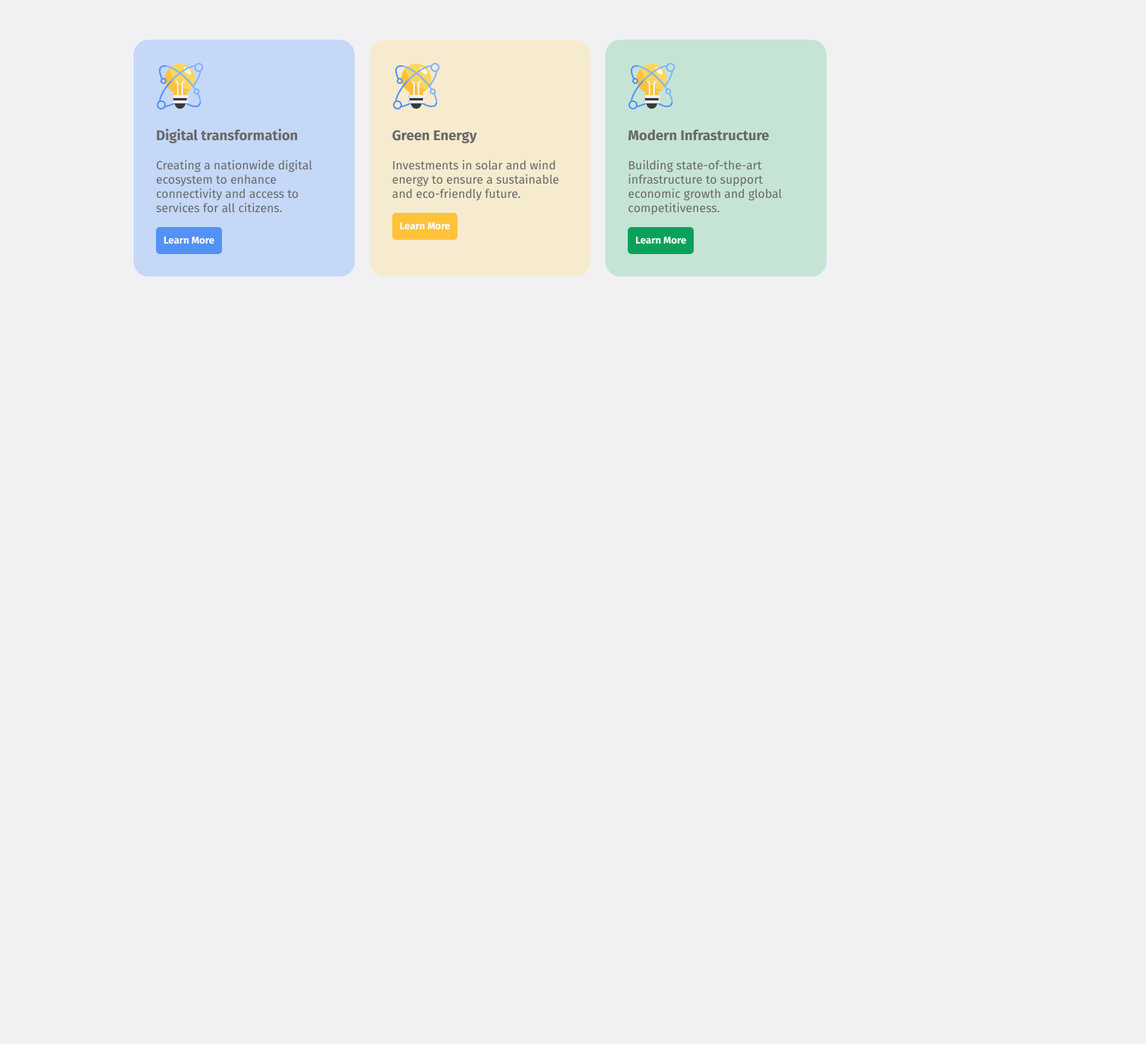
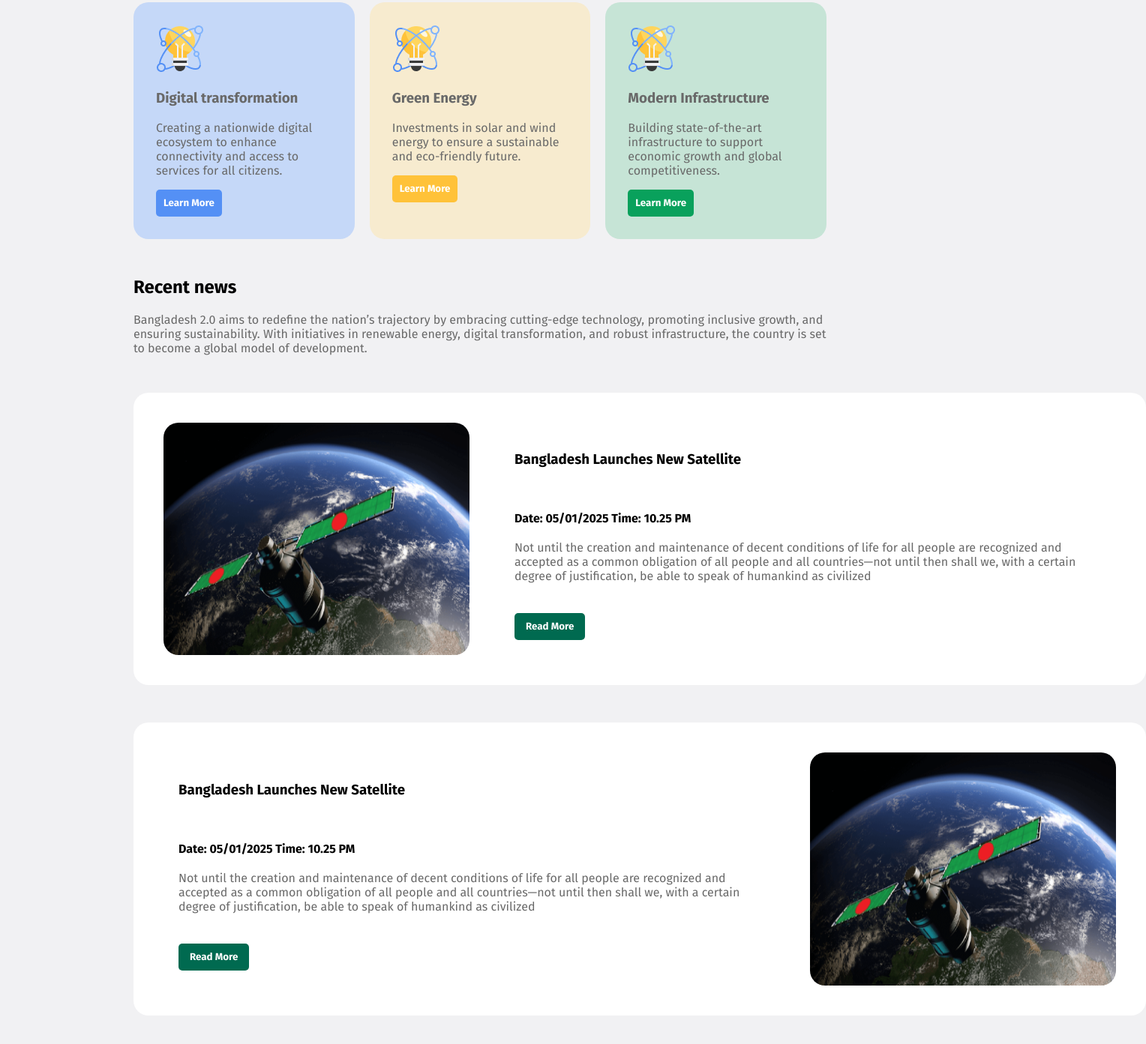
Before and after one commit to fabiha23/assignment1, a plain HTML site: page index.html in a window 1280 px wide. Shown: the part 855-2248 px from the top of the page at 75% size, 1528 px wide, since content can reach past the window. Before the commit the page ends 1274 px from the top, so only its background shows below. Drawn offline with Linux system fonts and the light colour scheme.

Commit message:
more main section

```diff
--- a/index.html
+++ b/index.html
@@ -53,8 +53,36 @@
                 <button class="hover btn3">Learn More</button>
             </div>
         </section>
+        </section>
+        <section class="main">
+            <h2>Recent news</h2>
+            <p class="normal">Bangladesh 2.0 aims to redefine the nation’s trajectory by embracing cutting-edge technology, promoting inclusive growth, and ensuring sustainability. With initiatives in renewable energy, digital transformation, and robust infrastructure, the country is set to become a global model of development.</p>
+        </section>
+        <section >
+            <div class="main white">
+                <img class="sat1" src="./assets/satelite.png" alt="">
+                <section class="white"><h3 class="white">Bangladesh Launches New Satellite</h3>
+                    <!-- <img class="zaz" src="./assets/al-jazeera.png" alt=""> -->
+                    <br>
+                    <time class="white" datetime="">Date: 05/01/2025 Time: 10.25 PM</time>
+                    <p class="normal align">Not until the creation and maintenance of decent conditions of life for all people are recognized and accepted as a common obligation of all people and all countries—not until then shall we,
+                        with a certain degree of justification, be able to speak of humankind as civilized</p>
+                    <button class="hover read align">Read More</button></section>
 
+            </div>
+            <div class="main white">
+                <section class="white">
+                    <h3 class="white">Bangladesh Launches New Satellite</h3>
+                <!-- <img class="zaz" src="./assets/al-jazeera.png" alt=""></div> -->
+                <br>
+                <time class="white" datetime="">Date: 05/01/2025 Time: 10.25 PM</time>
+                <p class="normal align">Not until the creation and maintenance of decent conditions of life for all people are recognized and accepted as a common obligation of all people and all countries—not until then shall we,
+                    with a certain degree of justification, be able to speak of humankind as civilized</p>
+                <button class="hover read align">Read More</button>
+                </section>
 
+                <img class="sat2" src="./assets/satelite.png" alt="">
+            </div>
         </section>
 
 
--- a/styles/aassignment.css
+++ b/styles/aassignment.css
@@ -31,7 +31,7 @@
     border-radius: 20px;
     width: 1310px;
     justify-content: center;
-    margin: 100px 50px;
+    margin: auto;
     margin-top: 100px;
     padding: 30px 10px;
   }
@@ -105,6 +105,8 @@
 .normal{
   font-weight: normal;
   color: dimgray;
+  font-size: medium;
+  background-color: transparent;
 }
 .vision>div>h3{
   color: dimgray;
@@ -137,4 +139,31 @@
   color: white;
   border-radius: 5px;
 }
+.zaz{
+
 }
+
+.sat1{
+  margin: 20px;
+  border-radius: 20px;
+
+
+}
+.sat2{
+  margin: 20px;
+  border-radius: 20px;
+}
+.white{
+  background-color: white;
+  padding: 20px;
+}
+.read{
+  border: none;
+  color: white;
+  background-color: #006A50;
+  padding: 10px 15px;
+  border-radius: 5px;
+}
+.align{
+  margin: 20px;
+}
```
